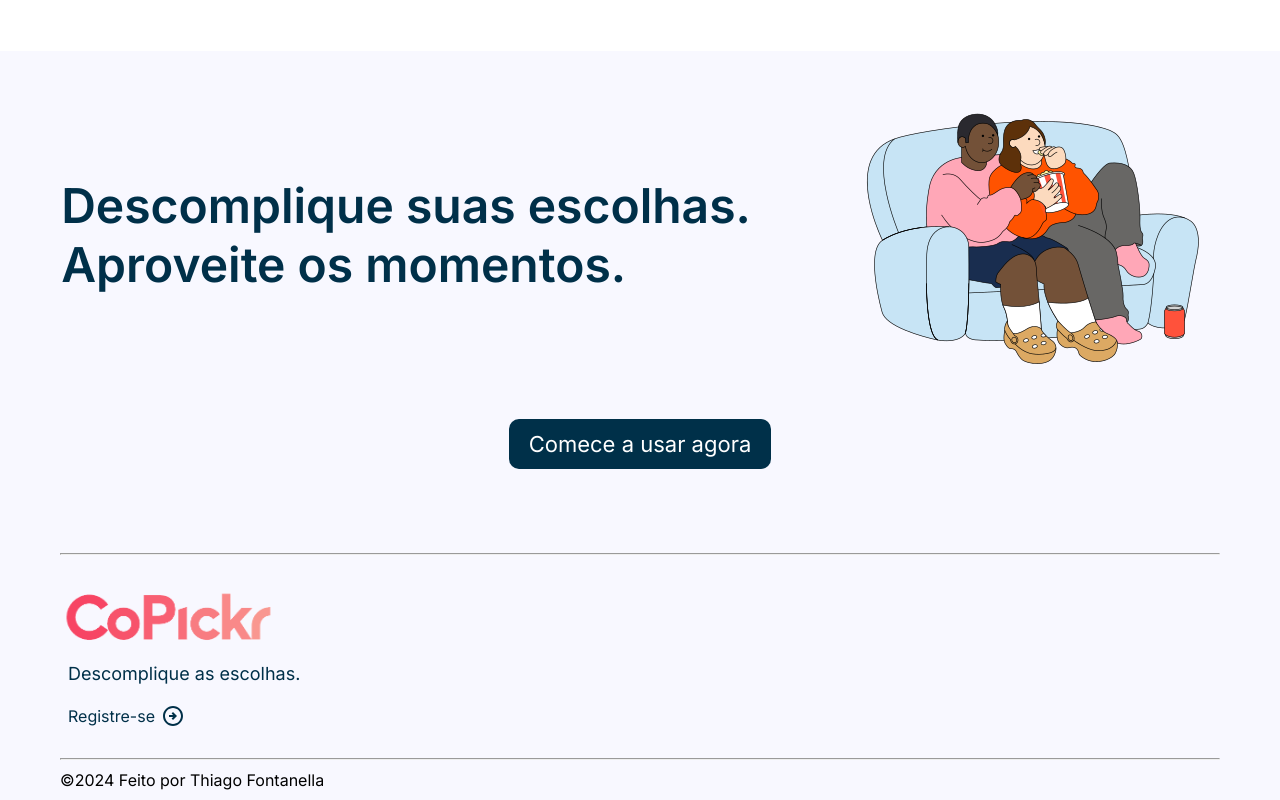
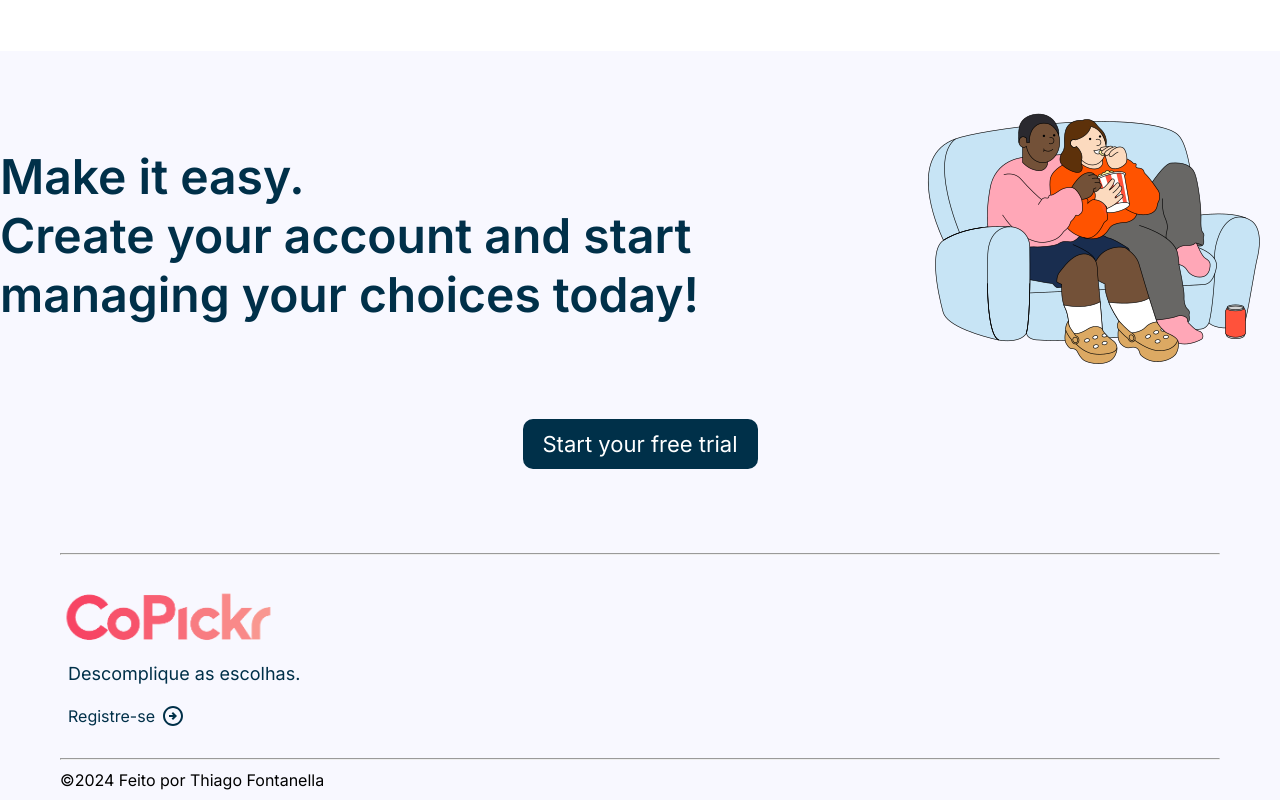
Before and after one commit to Thiagofrf/copickr-v2, a React (Vite) app: page / in a window 1280 px wide. Shown: the part 1305-2105 px from the top of the page. Built offline with nearby package versions, Linux system fonts and the light colour scheme.

Commit message:
chore: translate some texts; github test

```diff
--- a/src/components/CallToRegister/CallToRegister.tsx
+++ b/src/components/CallToRegister/CallToRegister.tsx
@@ -7,17 +7,17 @@ const CallToRegister = () => {
             <div className="ctregister_content">
                 <div className="ctregister_content--text">
                     <p>
-                        Descomplique suas escolhas.
+                        Make it easy.
                     </p>
                     <p>
-                        Aproveite os momentos.
+                        Create your account and start managing your choices today!
                     </p>
                 </div>
                 <img src={MovieNight} alt="Ilustração vetorizada de um casal assistindo um filme" />
             </div>
             <div className='ctregister_button'>
                 <Link to="/register">
-                    Comece a usar agora
+                    Start your free trial
                 </Link>
             </div>
         </div>
```
